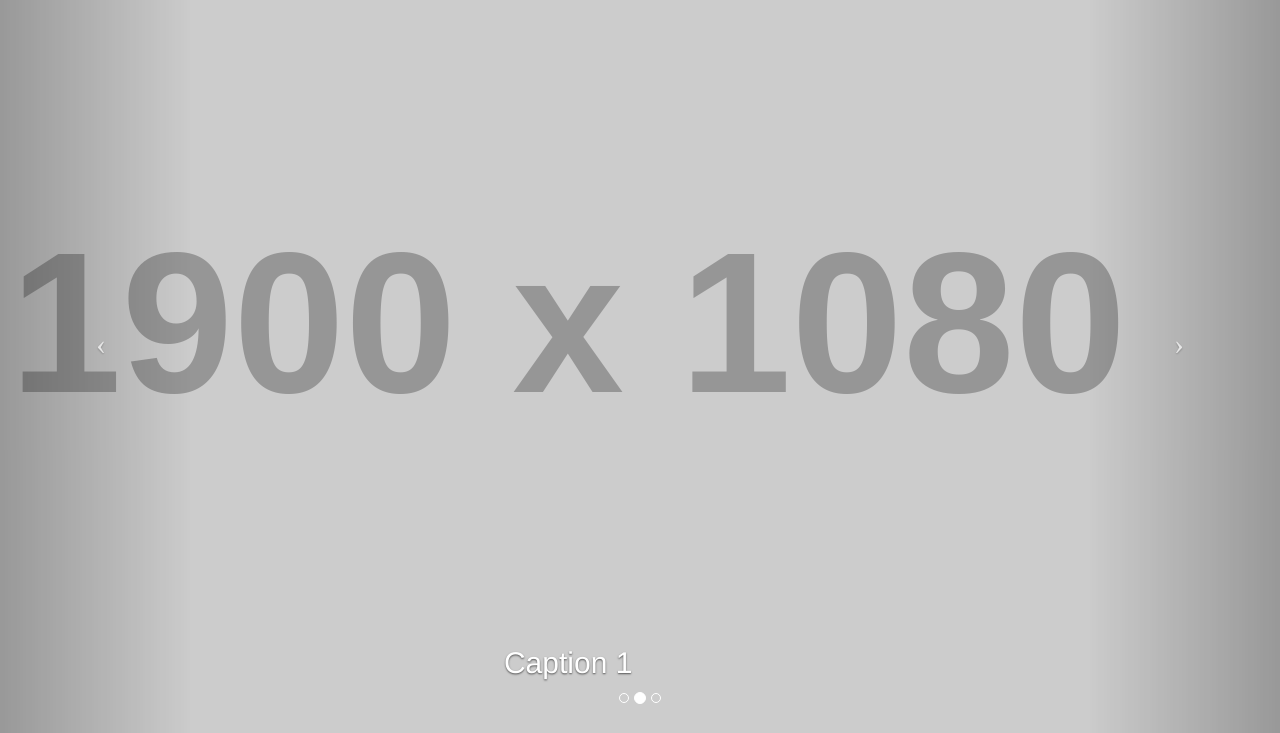
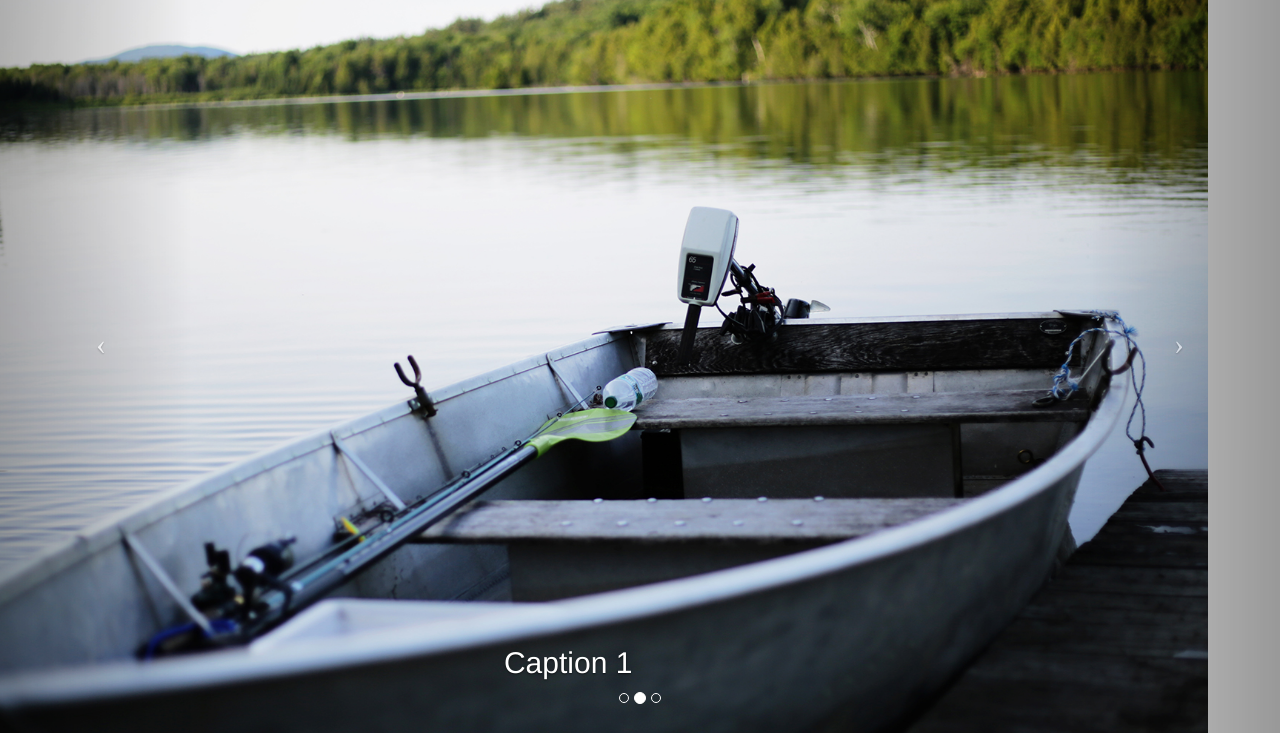
Before and after one commit to jfarmer91/elizadupont-test, a plain HTML site: page index.html in a window 1280 px wide. Shown: the part 61-794 px from the top of the page. Drawn offline with Linux system fonts and the light colour scheme; placeholder pictures from the web are drawn by us; files whose address does not match are found by name.

Commit message:
add first photo

```diff
--- a/index.html
+++ b/index.html
@@ -86,7 +86,7 @@
         <div class="carousel-inner">
             <div class="item active">
                 <!-- Set the first background image using inline CSS below. -->
-                <div class="fill" style="background-image:url('http://placehold.it/1900x1080&text=Slide One');"></div>
+                <div class="fill" style="background-image:url('img/WEBSITE/Outdoor:Lifestyle/BoatCraftsbury_1900x1080.jpg');"></div>
                 <div class="carousel-caption">
                     <h2>Caption 1</h2>
                 </div>
```
Also changed, not shown: img/WEBSITE/Outdoor:Lifestyle/BoatCraftsbury_1900x1080.jpg (added).
